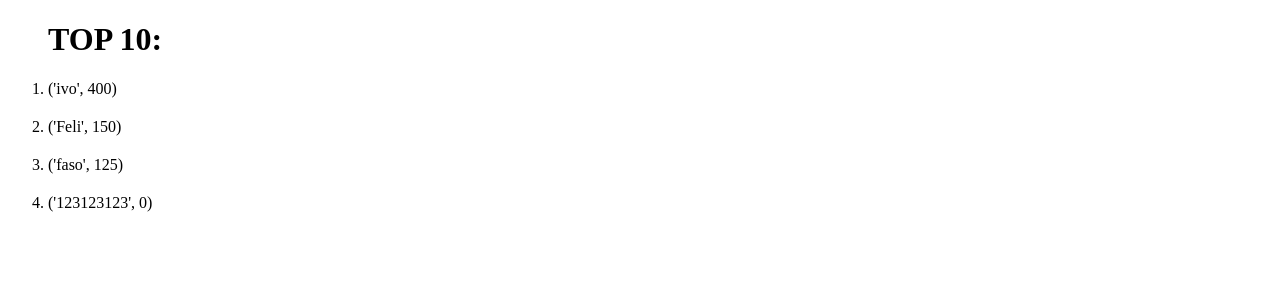
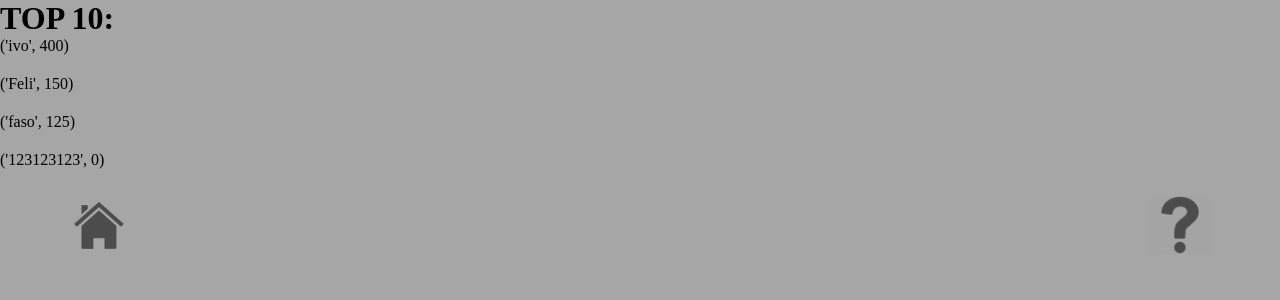
Before and after one commit to PioIX/G17-TPI-1CUAT, a Flask app: page /ranking in a window 1280 px wide. Shown: the top 300 px of the page. Run offline with Flask 2, Linux system fonts and the light colour scheme; data comes from the database, SQL or seed files in the repository; both versions use the stored data as it was after the commit.

Commit message:
CAMBIOS 6

```diff
--- a/Proyecto/main.py
+++ b/Proyecto/main.py
@@ -82,7 +82,6 @@ def guardar_puntaje():
   print(session['puntos'])
   return render_template('juego.html')
 
-
 @app.route("/game/pregunta/<nivel>")
 def mostrar_pregunta(nivel):
   if nivel == "25":
--- a/Proyecto/static/styles/ranking_style.css
+++ b/Proyecto/static/styles/ranking_style.css
@@ -0,0 +1,76 @@
+@font-face {
+font-family: 'Adventure-Subtitles';
+src:url('Fonts/Adventure-Subtitles.ttf.woff') format('woff'),
+    url('Adventure-Subtitles.ttf.svg#Adventure-Subtitles') format('svg'),
+    url('Fonts/Adventure-Subtitles.ttf.eot'),
+    url('Adventure-Subtitles.ttf.eot?#iefix') format('embedded-opentype');
+font-weight: normal;
+font-style: normal;
+}
+
+:root{
+    --gris-medio-claro:  #474646;
+    --gris-oscuro: #1C262A;
+    --violeta:  #C8B6FF;
+    --blanquito: #E7ECEF;
+    --gris-claro:  #A6A6A6;
+    --neon: 0 0 2px #C8B6FF,0 0 30px #C8B6FF,0px 0px 5px #b3a1e8, 0 0 150px #b19fe4;
+    --neon-blanquito: 0 0 2px #f6f3ff,0 0 30px #f8f6ff,0px 0px 5px #f2f0fa, 0 0 150px #f0eef7;
+}
+
+*{
+    margin: 0;
+    padding: 0;
+}
+
+body{
+    background-color: var(--gris-claro);
+}
+
+.pie-de-pagina{
+    width: 100%;
+    height: auto;
+    display: flex;
+    flex-wrap: wrap;
+    justify-content: space-between;
+    margin-top: 2%;
+
+}
+
+.inicio{
+    width: 20%;
+    margin-left: 70px;
+
+}
+
+.inicio img{
+    width: 60px;
+    height: 60px;
+}
+
+.inicio img:hover{
+    width: 70px;
+    height: 70px;
+    transition: .3s;
+    cursor: pointer;
+    position: absolute;
+}
+
+.ayuda{
+    width: 20%;
+    align-items: flex-end;
+    margin-right: 70px;
+}
+
+.ayuda img{
+    width: 60px;
+    height: 60px;
+    float: right;
+}
+
+.ayuda img:hover{
+    width: 70px;
+    height: 70px;
+    transition: .3s;
+    cursor: pointer;
+}
--- a/Proyecto/templates/ranking.html
+++ b/Proyecto/templates/ranking.html
@@ -14,6 +14,14 @@
         <li style="margin-bottom: 20px;">{{ linea }}</li>
         {% endfor %}
     </ol>
+    <footer class="pie-de-pagina">
+        <div class="inicio">
+            <img src="{{ url_for('static', filename = 'img/casa-inicio.jpg')}}" alt="" onclick="window.location.href='{{ url_for('index')}}';">
+        </div>
+        <div class="ayuda">
+            <img src="{{ url_for('static', filename = 'img/ayuda.jpg')}}" alt="" onclick="window.location.href='{{ url_for('informacion')}}';">
+        </div>
+    </footer>
     <div class="sidePanel">
     <div class="pixelCon">
       <div class="pixel"></div>
```
Also changed, not shown: ODS.db.
